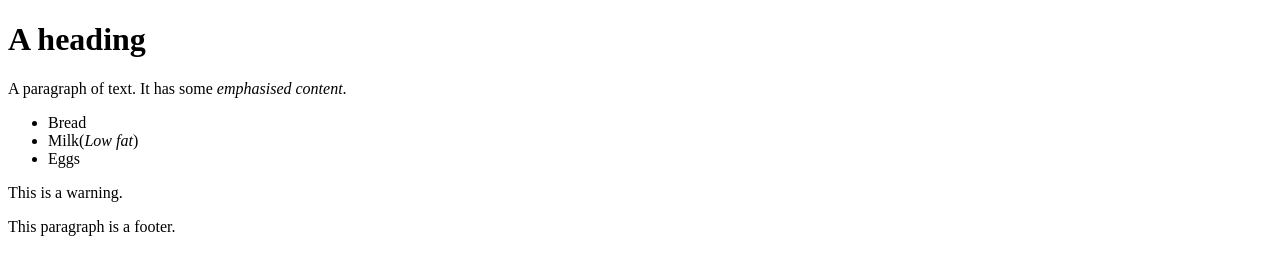
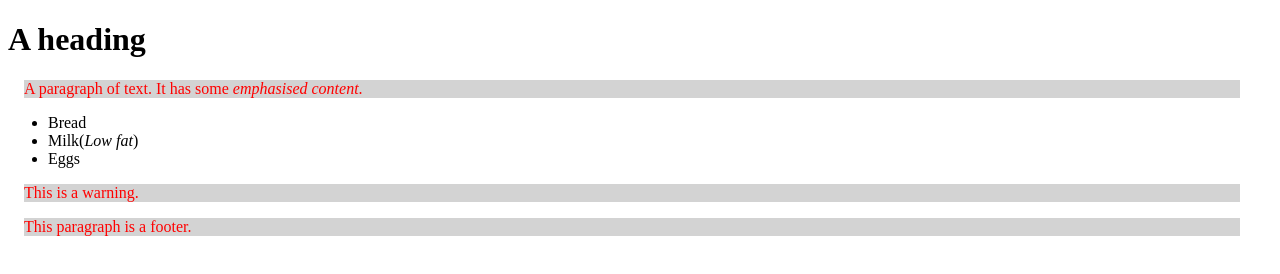
Before and after one commit to helen1991/powercoders, a plain HTML site: page scratch/css.html in a window 1280 px wide. Drawn offline with Linux system fonts and the light colour scheme.

Commit message:
style css

```diff
--- a/scratch/style.css
+++ b/scratch/style.css
@@ -1,10 +1,6 @@
-<!DOCTYPE html>
-<html>
- <head>
-  <title>CSS example</title>
-  <link rel="stylesheet" type="text/css" href="style.css">
- </head>
-
- <body>
- </body>
-</html>
+p{
+  color: red;
+  background-color: lightgrey;
+  margin-left: 1em;
+  margin-right: 2em;
+}
```
